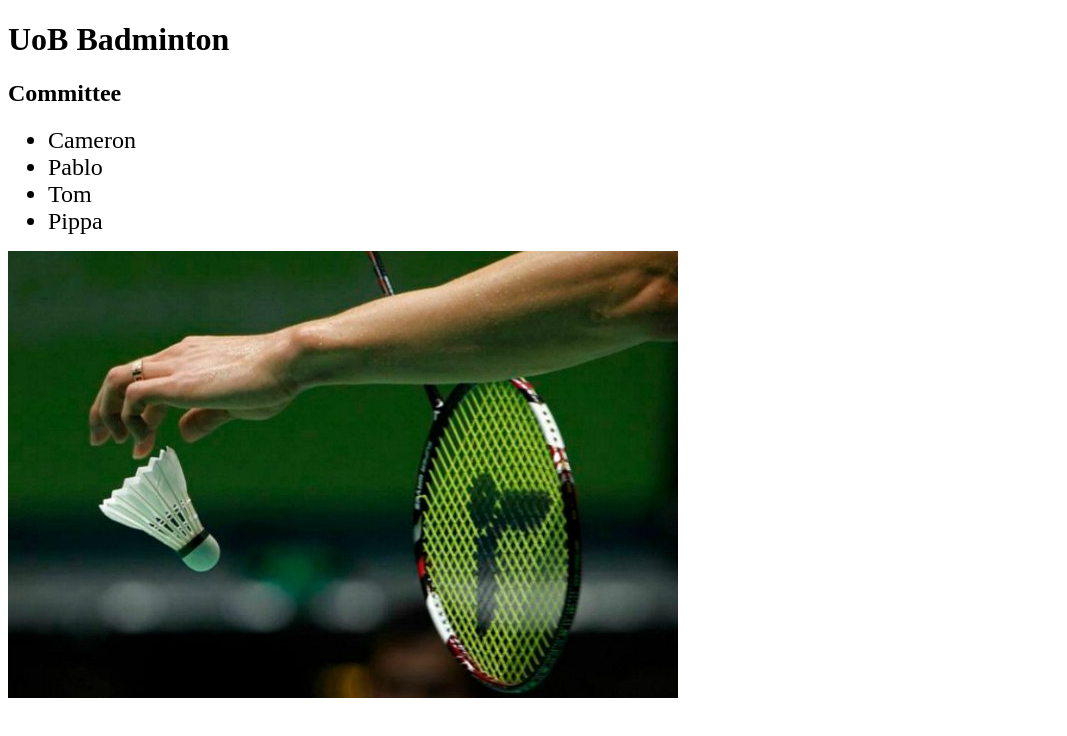
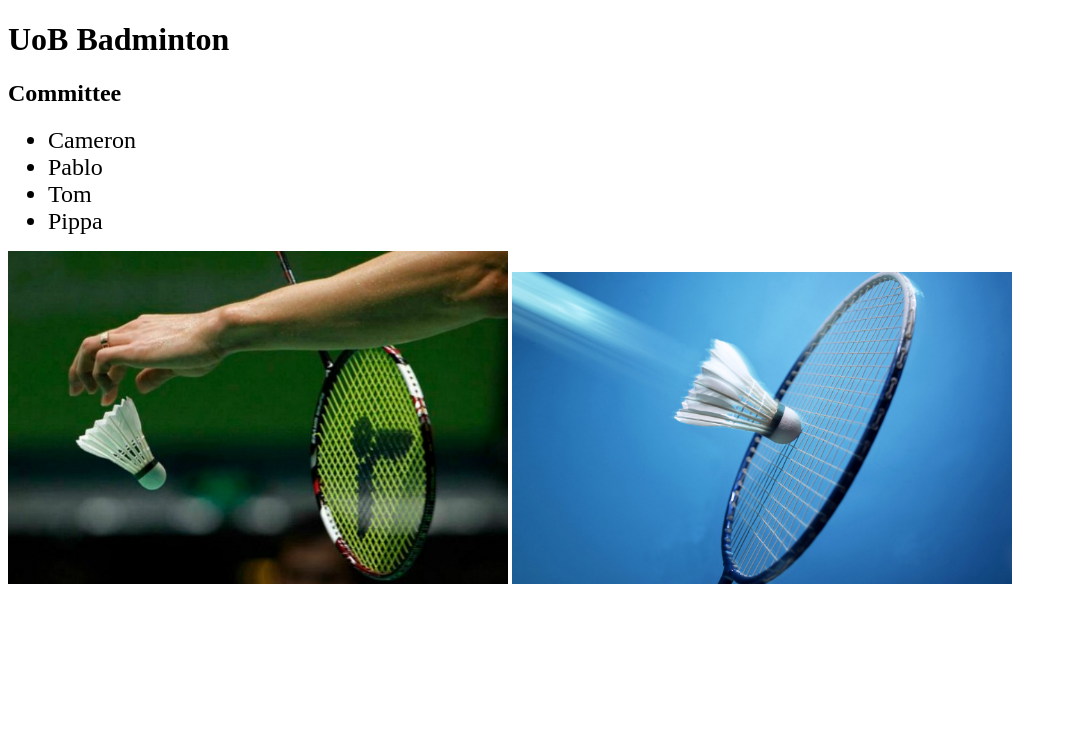
Before and after one commit to MikeC1995/UoBBadminton, a website: page index.html in a window 1280 px wide. Shown: the whole page, without its empty margins (0-1067 px from the left). Drawn offline with nearby package versions, Linux system fonts and the light colour scheme.

Commit message:
two pictures

```diff
--- a/index.html
+++ b/index.html
@@ -2,7 +2,7 @@
 <html lang="en">
   <head>
     <meta charset="utf-8">
-    <base href="/">
+    <base href="http://mikec1995.github.io/UoBBadminton/">
     <title>UoB Badminton</title>
     <meta name="description" content="University of Bristol Badminton">
     <meta name="viewport" content="width=device-width, initial-scale=1">
@@ -12,6 +12,10 @@
       ul li {
         font-size: 24px;
       }
+      img {
+        width: 500px;
+        height: auto;
+      }
     </style>
 
     <h1>UoB Badminton</h1>
@@ -19,9 +23,10 @@
     <ul>
       <li ng-repeat="name in committeeNames">{{name}}</li>
     </ul>
-    <img src="images/badminton.jpg">
+    <img src="images/badminton1.jpg">
+    <img src="images/badminton2.jpg">
 
-    <script src="node_modules/angular/angular.min.js"></script>
+    <script src="https://cdnjs.cloudflare.com/ajax/libs/angular.js/1.5.5/angular.min.js"></script>
     <script src="app/EDIT-ME.js"></script>
   </body>
 </html>
```
Also changed, not shown: images/badminton1.jpg (renamed from images/badminton.jpg), images/badminton2.jpg (added).
